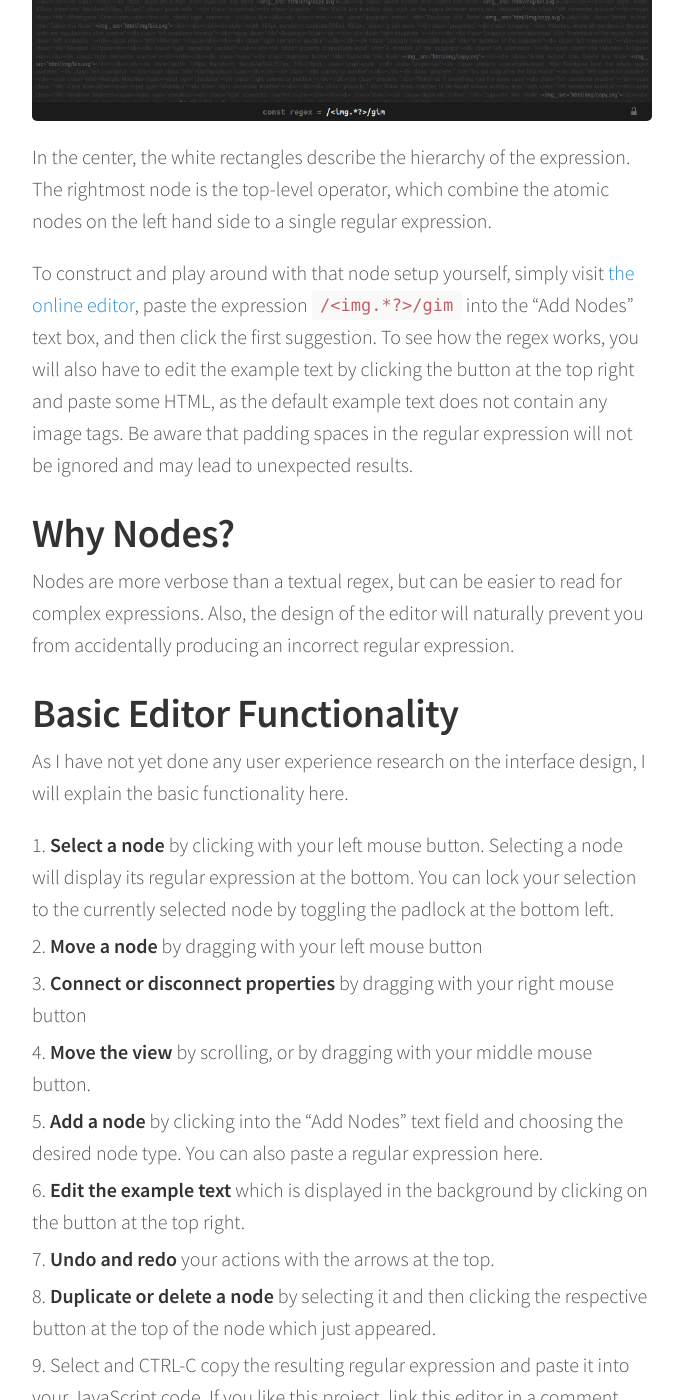
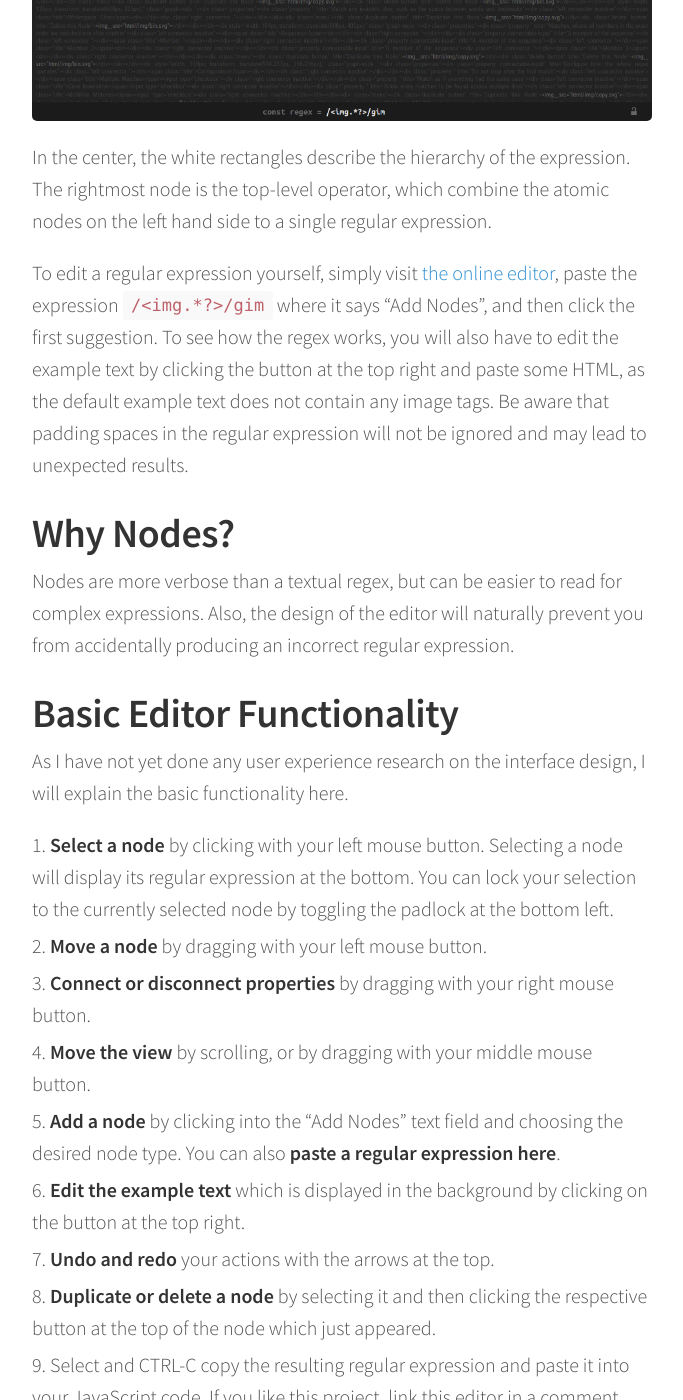
Before and after one commit to johannesvollmer/johannesvollmer.github.io, a Jekyll site: the page built from _posts/2019-07-25-announcing-regex-nodes.md, in a window 1280 px wide and 1400 px high, scrolled down 1440 px. Shown: the whole window, without its empty margins (348-1031 px from the left). Built offline with Jekyll 4.4.1, drawn with Linux system fonts in a browser that asks for light colours.

Commit message:
Change wording and link actual expression

```diff
--- a/_posts/2019-07-25-announcing-regex-nodes.md
+++ b/_posts/2019-07-25-announcing-regex-nodes.md
@@ -45,15 +45,15 @@
 
 [
     ![Filter Image Tags in the "Regex Nodes" Editor]({{ site.baseurl }}/img/regex-nodes/image-tags.png)
-]({{ site.baseurl }}/img/regex-nodes/image-tags.png)
+](https://johannesvollmer.github.io/regex-nodes/?expression=LzxpbWcuKj8%2BL2dpbQ%3D%3D)
 
 In the center, the white rectangles describe the hierarchy of the expression.
 The rightmost node is the top-level operator, which combine the atomic
 nodes on the left hand side to a single regular expression.
 
-To construct and play around with that node setup yourself,
+To edit a regular expression yourself,
 simply visit [the online editor](https://johannesvollmer.github.io/regex-nodes/),
-paste the expression `/<img.*?>/gim` into the "Add Nodes" text box,
+paste the expression `/<img.*?>/gim` where it says "Add Nodes",
 and then click the first suggestion. To see how the regex works,
 you will also have to edit the example text
 by clicking the button at the top right and paste some HTML, as
@@ -78,11 +78,11 @@
    Selecting a node will display its regular expression at the bottom.
    You can lock your selection to the currently selected node by toggling
    the padlock at the bottom left.
-1. __Move a node__ by dragging with your left mouse button
-1. __Connect or disconnect properties__ by dragging with your right mouse button
+1. __Move a node__ by dragging with your left mouse button.
+1. __Connect or disconnect properties__ by dragging with your right mouse button.
 1. __Move the view__ by scrolling, or by dragging with your middle mouse button.
 1. __Add a node__ by clicking into the "Add Nodes" text field
-   and choosing the desired node type. You can also paste a regular expression here.
+   and choosing the desired node type. You can also __paste a regular expression here__.
 1. __Edit the example text__ which is displayed in the background
    by clicking on the button at the top right.
 1. __Undo and redo__ your actions with the arrows at the top.
```
